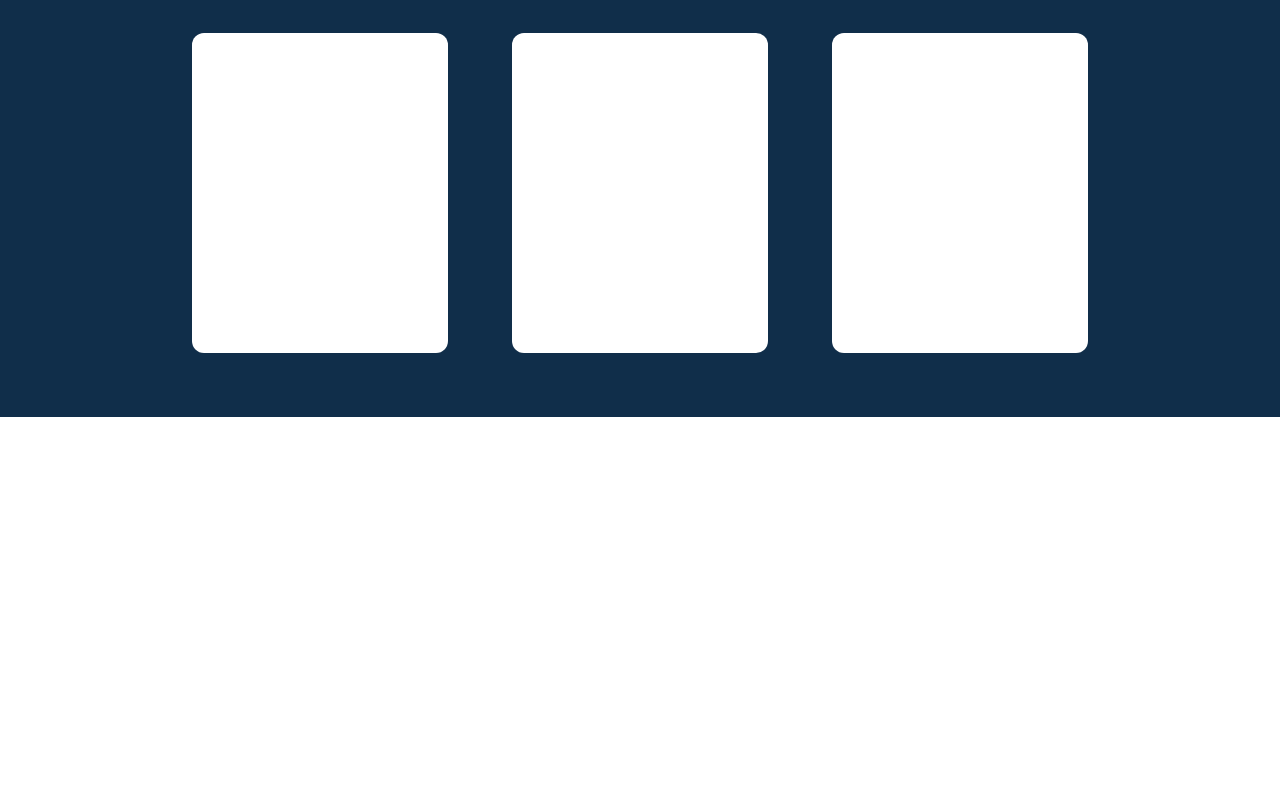
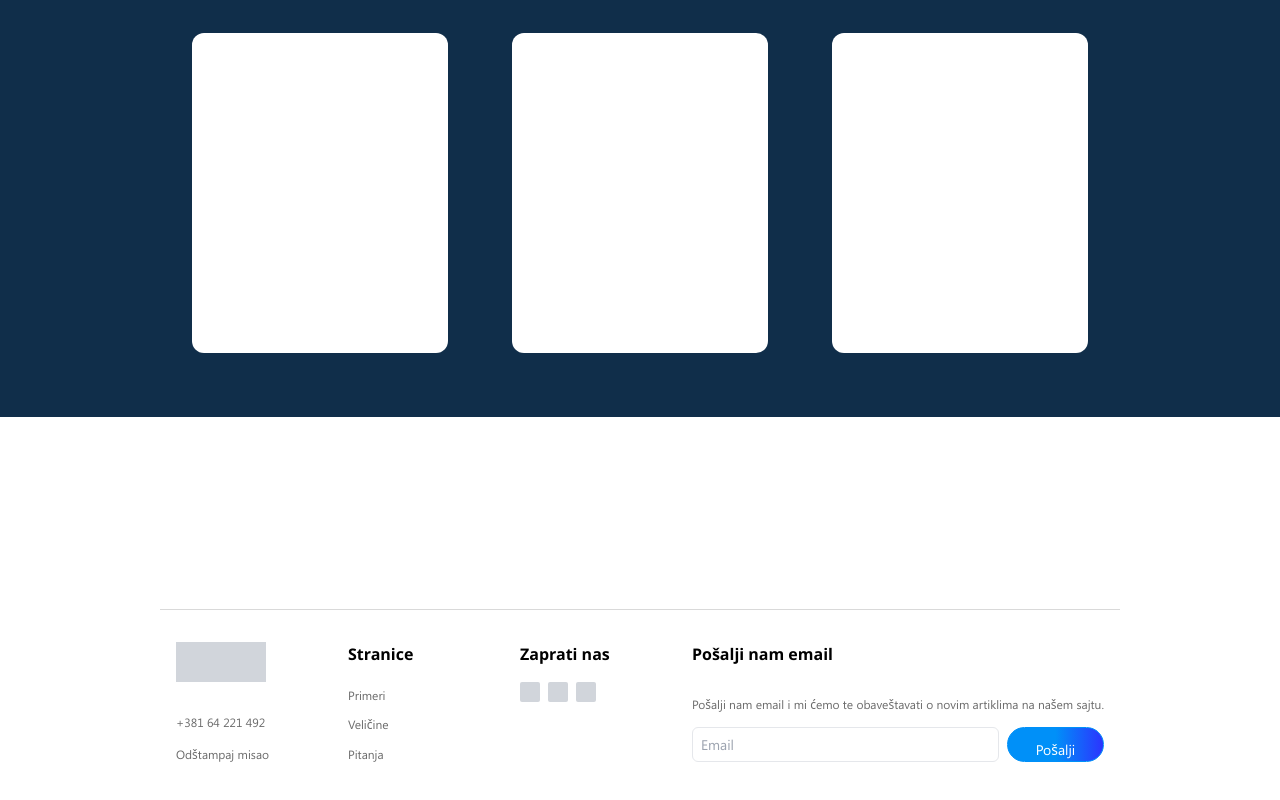
Before and after one commit to nemanjagajic/clothes-design-generator, a React (Create React App) app: page / in a window 1280 px wide. Shown: the part 2665-3465 px from the top of the page. Before the commit the page ends 3082 px from the top, so only its background shows below. Built offline with nearby package versions, Linux system fonts and the light colour scheme.

Commit message:
footer implemented

```diff
--- a/src/App.tsx
+++ b/src/App.tsx
@@ -7,6 +7,7 @@ import ExamplesCarousel from './pages/ExamplesCarousel'
 import TShirtSizes from './pages/TShirtSizes'
 import FAQSection from './pages/FAQSection'
 import OurCustomers from './pages/OurCustomers'
+import Footer from './pages/Footer'
 
 
 function App() {
@@ -19,6 +20,7 @@ function App() {
       <TShirtSizes />
       <FAQSection />
       <OurCustomers />
+      <Footer />
     </div>
   );
 }
--- /dev/null
+++ b/src/pages/Footer.tsx
@@ -0,0 +1,90 @@
+import React from 'react'
+import Container from '../components/shared/Container'
+import Button from '../components/shared/Button'
+
+const Footer = () => {
+
+  const renderSection = (section: React.ReactNode, isMain = false) => (
+    <div className={`flex ${isMain ? 'flex-2' : 'flex-1'} flex-col justify-between h-[120px] mx-4`}>
+      {section}
+    </div>
+  )
+  const renderContactSection = () => {
+    const sectionContent = (
+      <>
+        <div className='w-[90px] h-[40px] bg-gray-300' />
+        <div>
+          <div className='text-light-gray text-xs pb-4'>+381 64 221 492</div>
+          <div className='text-light-gray text-xs'>Odštampaj misao</div>
+        </div>
+      </>
+    )
+    return renderSection(sectionContent)
+  }
+
+  const renderPagesSection = () => {
+    const sectionContent = (
+      <>
+        <div className='text-black text-md pb-2 font-bold'>Stranice</div>
+        <div className='text-light-gray text-xs'>Primeri</div>
+        <div className='text-light-gray text-xs'>Veličine</div>
+        <div className='text-light-gray text-xs'>Pitanja</div>
+      </>
+    )
+    return renderSection(sectionContent)
+  }
+
+  const renderSocialsSection = () => {
+    const sectionContent = (
+      <>
+        <div>
+          <div className='text-black text-md pb-4 font-bold'>Zaprati nas</div>
+          <div className='flex flex-row'>
+            <div className='w-[20px] h-[20px] bg-gray-300 mr-2 rounded-sm' />
+            <div className='w-[20px] h-[20px] bg-gray-300 mr-2 rounded-sm' />
+            <div className='w-[20px] h-[20px] bg-gray-300 mr-2 rounded-sm' />
+          </div>
+        </div>
+      </>
+    )
+    return renderSection(sectionContent)
+  }
+
+  const renderEmailSection = () => {
+    const sectionContent = (
+      <>
+
+        <div className='text-black text-md pb-4 font-bold'>Pošalji nam email</div>
+        <div className='text-light-gray text-xs'>
+          Pošalji nam email i mi ćemo te obaveštavati o novim artiklima na našem sajtu.
+        </div>
+        <div className='flex flex-row justify-between w-full'>
+          <input
+            placeholder={'Email'}
+            className='h-[35px] border p-2 rounded-md text-sm w-full mr-2'
+          />
+          <Button
+            customStyles={'h-[35px] w-[120px] py-0'}
+            isMain={true}
+            text={'Pošalji'}
+            onClick={() => console.log('Posalji')}
+          />
+        </div>
+      </>
+    )
+    return renderSection(sectionContent, true)
+  }
+
+  return (
+    <Container>
+      <div className='flex flex-row border border-t-1 border-x-0 border-b-0 border-border-gray mt-48 pt-8 pb-12 w-full'>
+        {renderContactSection()}
+        {renderPagesSection()}
+        {renderSocialsSection()}
+        {renderEmailSection()}
+      </div>
+    </Container>
+  )
+}
+
+export default Footer
--- a/tailwind.config.js
+++ b/tailwind.config.js
@@ -9,7 +9,8 @@ module.exports = {
         'dark-blue': '#102E4A',
         'light-blue': '#0090F8',
         'main-black': '#2C2C2C',
-        'light-gray': '#6B6B6B'
+        'light-gray': '#6B6B6B',
+        'border-gray': '#D9D9D9'
       }
     }
   },
```
